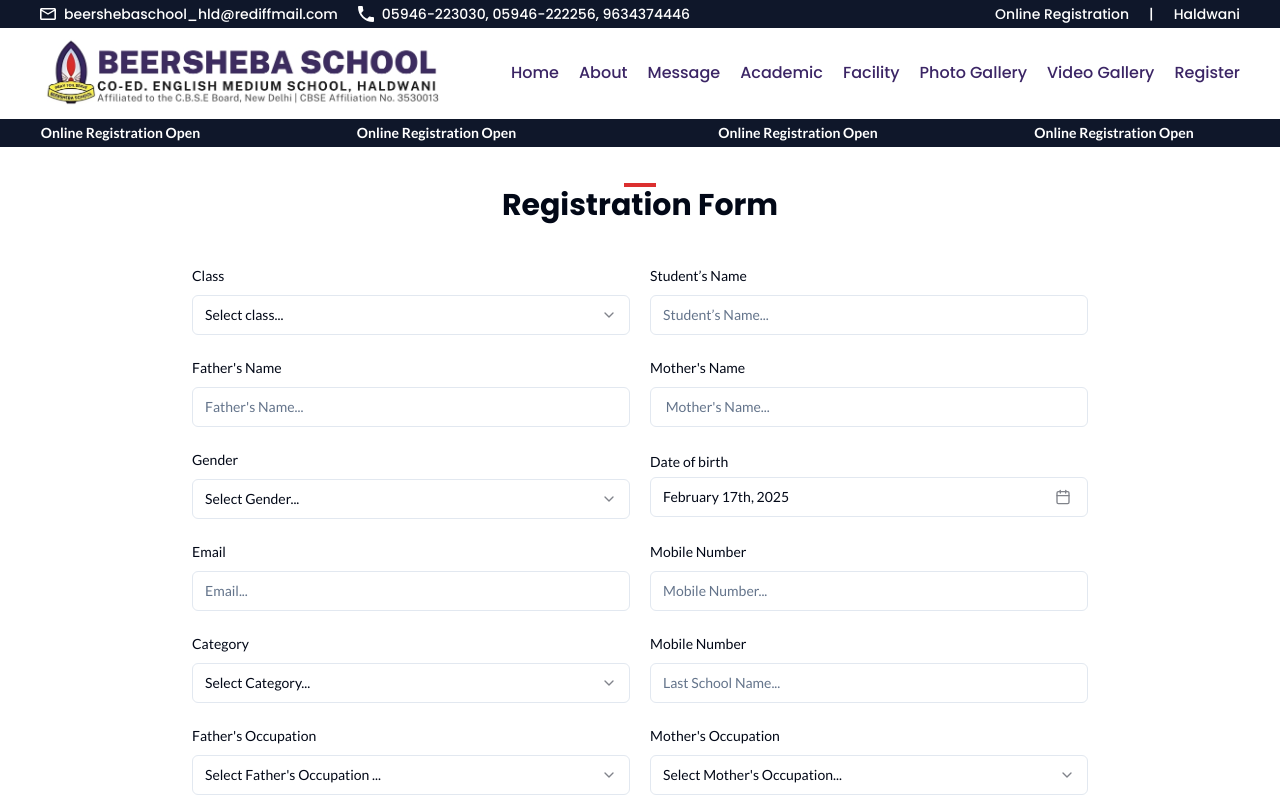
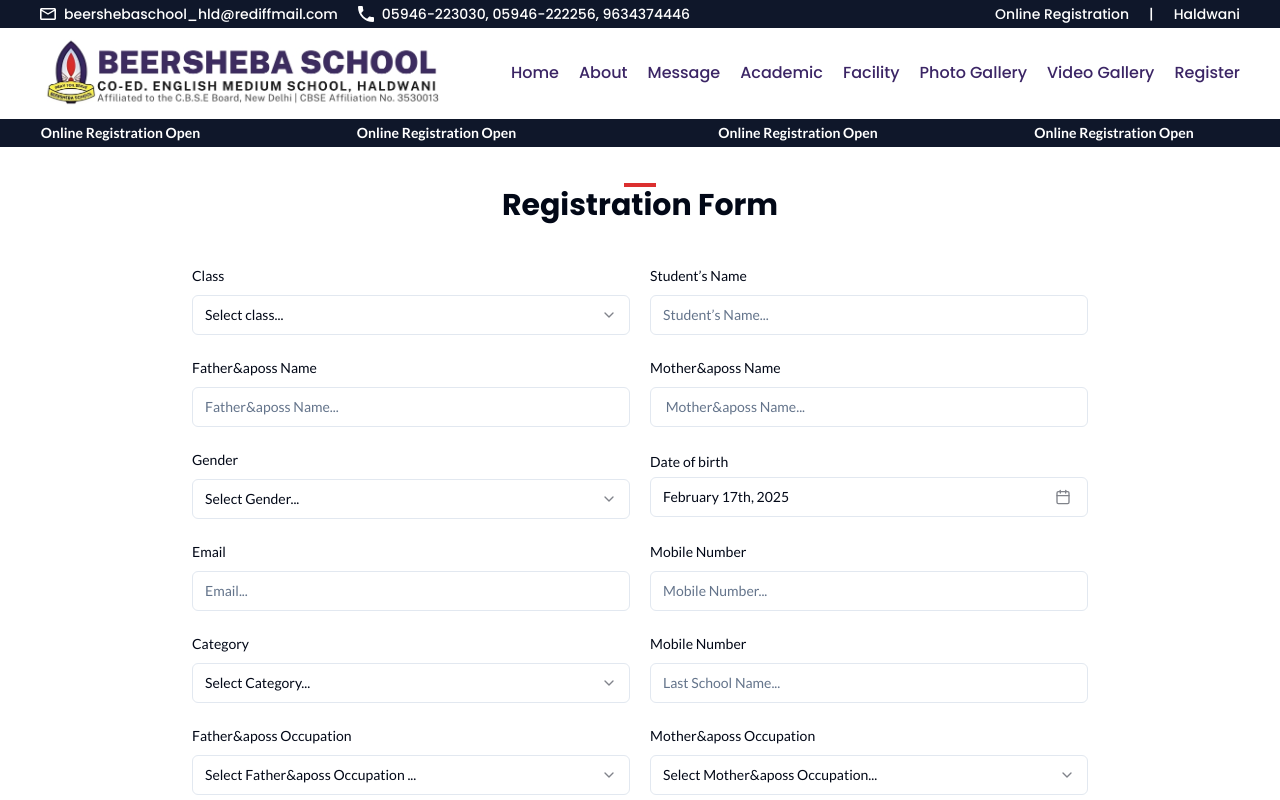
Before and after one commit to beersheba2130/school-website, a Next.js app: page /registeration in a window 1280 px wide. Shown: the top 800 px of the page. Built offline with nearby package versions, Linux system fonts and the light colour scheme.

Commit message:
fix: update labels and placeholders to use apostrophe HTML entity for father's and mother's fields

```diff
--- a/src/components/registeration/registeration-form.tsx
+++ b/src/components/registeration/registeration-form.tsx
@@ -179,9 +179,9 @@ const RegisterationForm = () => {
               name="fatherName"
               render={({ field }) => (
                 <FormItem>
-                  <FormLabel>Father's Name</FormLabel>
+                  <FormLabel>Father&aposs Name</FormLabel>
                   <FormControl>
-                    <Input placeholder="Father's Name..." {...field} />
+                    <Input placeholder="Father&aposs Name..." {...field} />
                   </FormControl>
                   <FormMessage />
                 </FormItem>
@@ -192,9 +192,9 @@ const RegisterationForm = () => {
               name="motherName"
               render={({ field }) => (
                 <FormItem>
-                  <FormLabel> Mother's Name</FormLabel>
+                  <FormLabel> Mother&aposs Name</FormLabel>
                   <FormControl>
-                    <Input placeholder=" Mother's Name..." {...field} />
+                    <Input placeholder=" Mother&aposs Name..." {...field} />
                   </FormControl>
                   <FormMessage />
                 </FormItem>
@@ -333,14 +333,14 @@ const RegisterationForm = () => {
               name="fatherOccupation"
               render={({ field }) => (
                 <FormItem>
-                  <FormLabel>Father's Occupation </FormLabel>
+                  <FormLabel>Father&aposs Occupation </FormLabel>
                   <Select
                     onValueChange={field.onChange}
                     defaultValue={field.value}
                   >
                     <FormControl>
                       <SelectTrigger>
-                        <SelectValue placeholder="Select Father's Occupation ..." />
+                        <SelectValue placeholder="Select Father&aposs Occupation ..." />
                       </SelectTrigger>
                     </FormControl>
                     <SelectContent>
@@ -357,14 +357,14 @@ const RegisterationForm = () => {
               name="motherOccupation"
               render={({ field }) => (
                 <FormItem>
-                  <FormLabel>Mother's Occupation</FormLabel>
+                  <FormLabel>Mother&aposs Occupation</FormLabel>
                   <Select
                     onValueChange={field.onChange}
                     defaultValue={field.value}
                   >
                     <FormControl>
                       <SelectTrigger>
-                        <SelectValue placeholder="Select Mother's Occupation..." />
+                        <SelectValue placeholder="Select Mother&aposs Occupation..." />
                       </SelectTrigger>
                     </FormControl>
                     <SelectContent>
```
